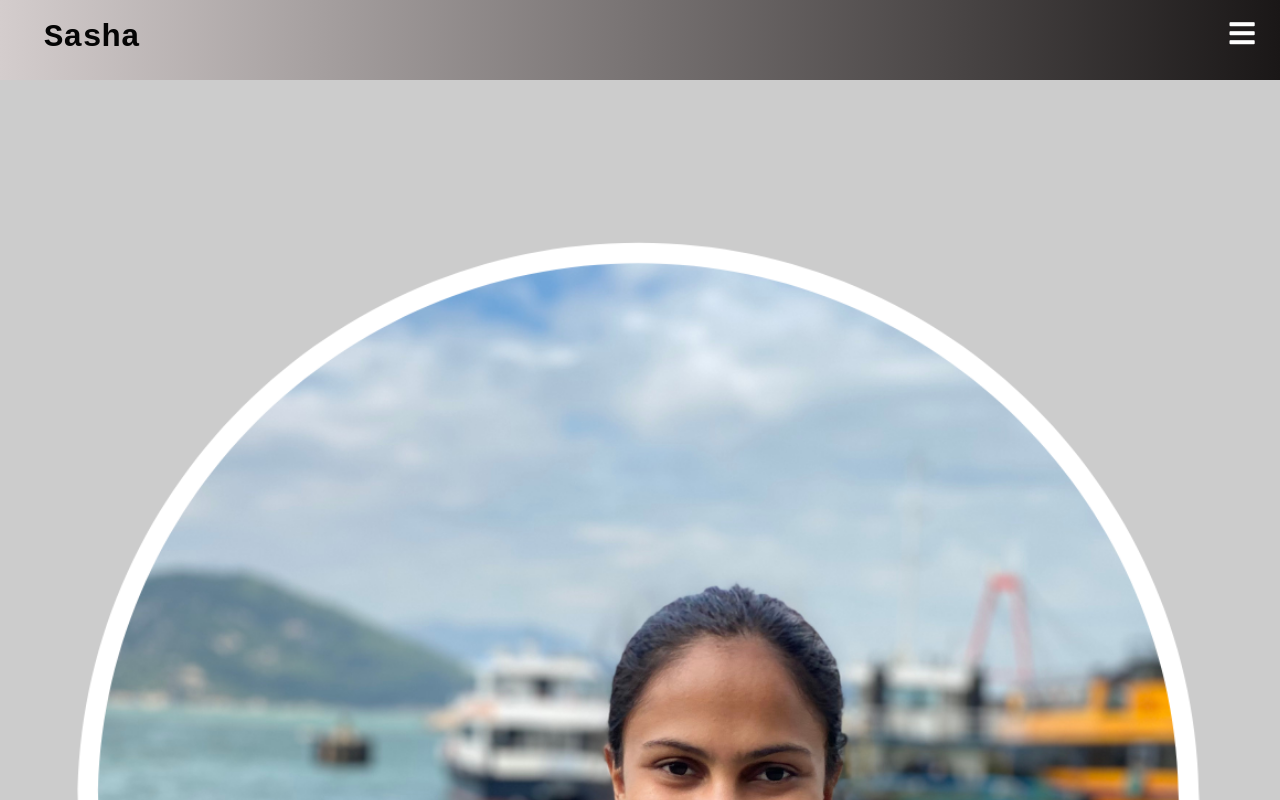
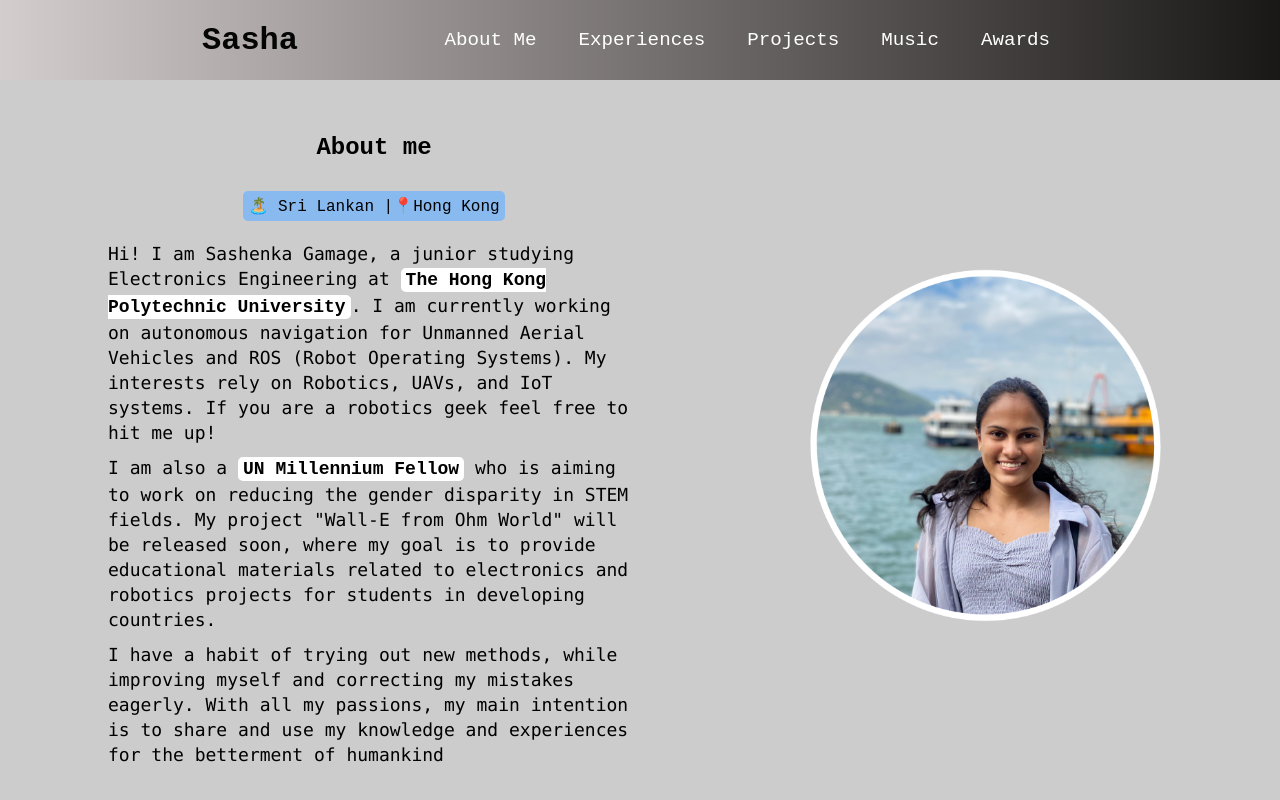
Before and after one commit to sashenkagamage/sasha.me, a React (Create React App) app: page /#/ in a window 1280 px wide. Shown: the top 800 px of the page. Built offline with nearby package versions, Linux system fonts and the light colour scheme.

Commit message:
newcommi2

```diff
--- a/src/components/mainCon.css
+++ b/src/components/mainCon.css
@@ -39,7 +39,7 @@
 
  .about-me_container {
     /*background: url('/public/image-4.png') center center/cover no-repeat; */
-    height: 80vh;
+    height: 100%;
     width: 100%;
     display: flex;
     flex-direction: column;
@@ -72,7 +72,7 @@ p a {
 }
   .education_container {
     /*background: url('/public/image-3.png') center center/cover no-repeat; */
-    height: 90vh;
+    height: 100%;
     width: 100%;
     display: flex;
     flex-direction: column;
@@ -137,7 +137,7 @@ p a {
 
   .awards_container {
     /*background: url('/public/image-3.png') center center/cover no-repeat; */
-    height: 90vh;
+    height: 100%;
     width: 100%;
     display: flex;
     flex-direction: column;
@@ -218,7 +218,7 @@ p a {
 
  .music_container {
     background: url('/public/image-6.png') center center/cover no-repeat;
-    height: 90vh;
+    height: 100%;
     width: 100%;
     display: flex;
     flex-direction: column;
@@ -246,6 +246,9 @@ p a {
     .education_container > h1 {
       font-size: 70px;
       margin-top: 100px;
+    }
+    .about-me_container{
+      height: 100%;
     }
     .education-text > h1{
       padding-top: 30px;
@@ -280,7 +283,7 @@ p a {
   @media screen and (max-width: 768px) {
     .about-me_container > h1 {
       font-size: 50px;
-      margin-top: -100px;
+      margin-top: -150px;
     }
     .education_container > h1 {
       font-size: 50px;
@@ -295,18 +298,15 @@ p a {
 }
 
 
-
-
-@media only screen and (min-width: 600px),
-only screen and (max-width: 600px),
-only screen and (min-width: 768px){
+@media only screen and (max-width: 600px)
+{
     .about-me {
         display: flex;
         flex-wrap: wrap;
 
     }
     .about-me_container{
-      height: 230vh;
+      height: 100%;
     }
     .content{
       padding: 3.125rem 2.75rem 3rem;
@@ -322,6 +322,7 @@ only screen and (min-width: 768px){
     .content .about-me{
         flex-wrap: wrap-reverse;
 
+
     }
    .about-me img.wrapper{
     max-width: 100%;
--- a/src/components/navbar.css
+++ b/src/components/navbar.css
@@ -1,5 +1,4 @@
 
-@media only screen and (min-width: 992px), only screen and (min-width: 1200px){
 .navbar {
   background: linear-gradient(90deg, rgb(212, 205, 205) 0%, rgb(26, 23, 23) 100%);
   height: 80px;
@@ -16,7 +15,7 @@
 .navbar-container {
   display: flex;
   justify-content: left;
-  /*align-items: center;*/
+  align-items: center;
   height: 80px;
   max-width: 1500px;
   background-color: transparent;
@@ -60,6 +59,10 @@
   height: 100%;
   font-family: 'Courier New', Courier, monospace;
 }
+.fa-typo3 {
+  margin-left: 0.5rem;
+  font-size: 1.8rem;
+}
 
 .nav-links:hover {
   border-bottom: 4px solid rgb(166, 170, 187);
@@ -76,16 +79,12 @@
 
 .menu-icon {
   display: none;
-  stroke-width:0%;
-  border-width: 2px;
-}
+
 }
 
-@media screen and (max-width: 600px),
-only screen and (min-width: 600px),
-only screen and (min-width: 768px){
+@media screen and (max-width: 960px){
 
-}
+
   .NavbarItems {
     position: relative;
   }
@@ -94,7 +93,7 @@ only screen and (min-width: 768px){
     display: flex;
     flex-direction: column;
     width: 100%;
-    height: 80vh;
+    height: 90vh;
     position: absolute;
     top: 80px;
     left: -100%;
@@ -142,12 +141,11 @@ only screen and (min-width: 768px){
 
   }
 
-  .fa-times {
+ .fa-times {
     color: #fff;
     font-size: 1.8rem;
-    font-weight: bold;
 
   }
-  .fa-bars {
-    color: #fff;
-  }
+
+
+}
```
